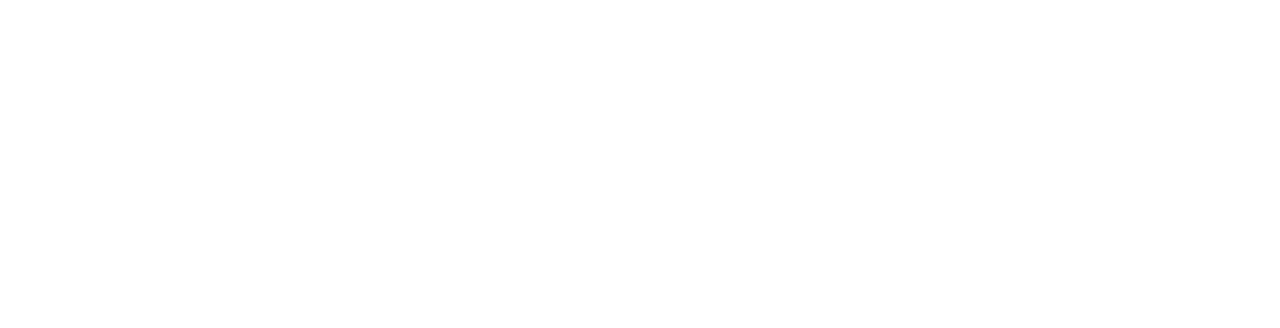
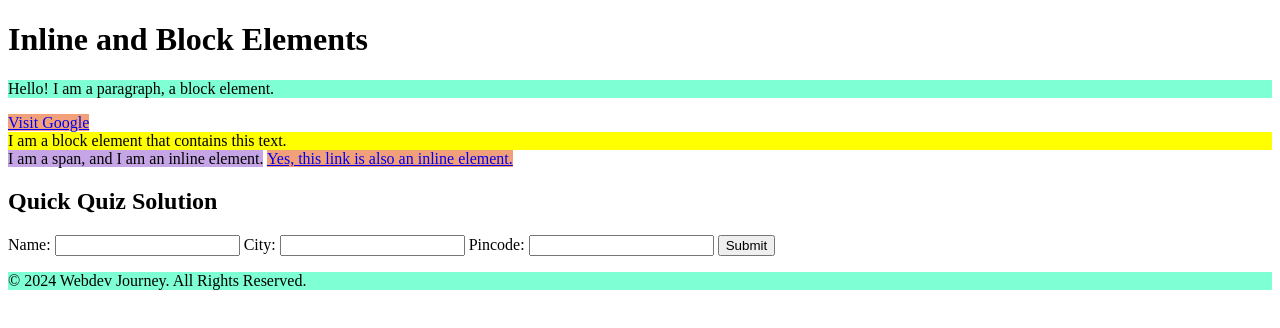
Before and after one commit to himanshu7437/MERN-STACK-JOURNEY, a plain HTML site: page Day-8/index.html in a window 1280 px wide. Drawn offline with Linux system fonts and the light colour scheme.

Commit message:
new files added

```diff
--- /dev/null
+++ b/Day-8/Styles.css
@@ -0,0 +1,15 @@
+p{
+    background-color: aquamarine;
+}
+
+a{
+    background-color: rgb(242, 160, 122);
+}
+
+div{
+    background-color: yellow;
+}
+
+span{
+    background-color: rgb(198, 165, 230);
+}
--- a/Day-8/index.html
+++ b/Day-8/index.html
@@ -1,11 +1,53 @@
 <!DOCTYPE html>
 <html lang="en">
+
 <head>
     <meta charset="UTF-8">
     <meta name="viewport" content="width=device-width, initial-scale=1.0">
-    <title>Document</title>
+    <title>Inline and Block Elements - Webdev Journey</title>
+    <link rel="stylesheet" href="styles.css">
 </head>
+
 <body>
+    <!-- Header Section -->
+    <header>
+        <h1>Inline and Block Elements</h1>
+    </header>
 
+    <!-- Main Content Section -->
+    <main>
+        <!-- Demonstration of Inline and Block Elements -->
+        <section>
+            <p>Hello! I am a paragraph, a block element.</p>
+            <a href="https://google.com" target="_blank">Visit Google</a>
+            <div>I am a block element that contains this text.</div>
+            <span>I am a span, and I am an inline element.</span>
+            <a href="#">Yes, this link is also an inline element.</a>
+        </section>
+
+        <!-- Solved Quiz Section -->
+        <section>
+            <h2>Quick Quiz Solution</h2>
+            <!-- Vertically aligned form for name, city, and pincode -->
+            <form action="#" method="post">
+                <label for="name">Name:</label>
+                <input type="text" id="name" name="name" required>
+
+                <label for="city">City:</label>
+                <input type="text" id="city" name="city" required>
+
+                <label for="pincode">Pincode:</label>
+                <input type="text" id="pincode" name="pincode" required>
+
+                <button type="submit">Submit</button>
+            </form>
+        </section>
+    </main>
+
+    <!-- Footer Section -->
+    <footer>
+        <p>&copy; 2024 Webdev Journey. All Rights Reserved.</p>
+    </footer>
 </body>
+
 </html>
```
Also changed, not shown: Day-10/index.html (+32 -1 lines), Day-9/index.html (+9 -1 lines), Day-9/styles.css (added, +11 -0 lines), Day-8/Comphrensive list.txt (added).
